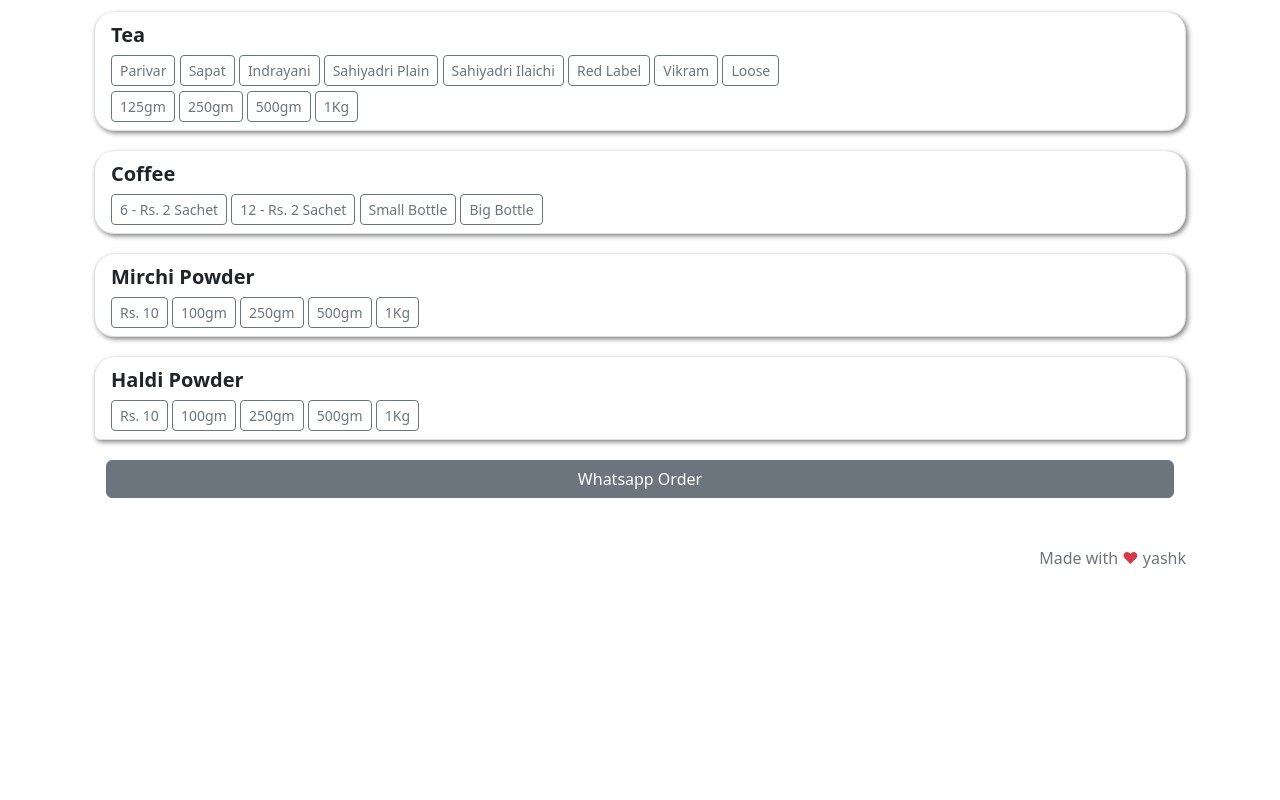
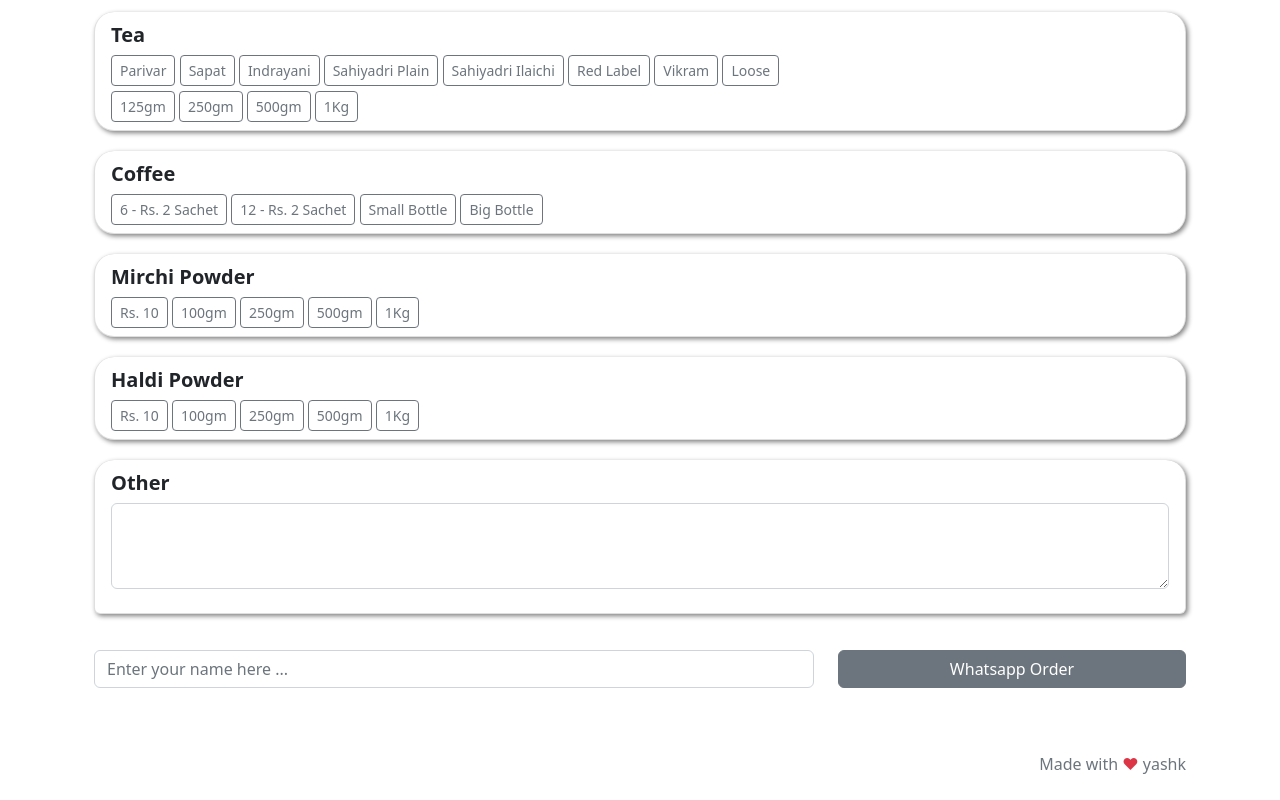
Before and after one commit to yashkumat/list, a plain HTML site: page index.html in a window 1280 px wide. Shown: the part 4208-5008 px from the top of the page. Before the commit the page ends 4802 px from the top, so only its background shows below. Drawn offline with nearby package versions, Linux system fonts and the light colour scheme.

Commit message:
Update index.html

```diff
--- a/index.html
+++ b/index.html
@@ -615,11 +615,23 @@
                   <span class="pill-custom" id="Haldi Powder"></span>
                 </div>
             </li>
+            <li class="list-group-item">
+              <div class="fw-bold title">Other</div>
+              <textarea name="other" id="other" class="form-control mb-3" rows="3" ></textarea>
+              <div class="text-end item_quantity">
+                <span class="pill-custom" id="other"></span>
+              </div>
+            </li>
           </ol>
         </div>
       </div>
-      <div class="row px-4">
-        <button class="btn btn-secondary" onclick="sendMessage()">Whatsapp Order</button>
+      <div class="row my-3">
+        <div class="col-md-8 mb-3">
+          <input type="text" name="name" id="name" placeholder="Enter your name here ..." class="form-control" required>
+        </div>
+        <div class="col-md-4 d-grid mb-3">
+          <button class="btn btn-secondary btn-block" onclick="sendMessage()">Whatsapp Order</button>
+        </div>
       </div>
       <div class="row mt-5">
         <a class="text-end footer-text" href="mailto:ykumat@gmail.com">Made with <span class="text-danger">&hearts;</span> yashk</a>
@@ -705,6 +717,11 @@
       function sendMessage(){
         var all = document.getElementsByClassName('list-group-item')
 
+        var other = document.getElementById('other').value
+        var name = document.getElementById('name').value
+
+        message += name + '%0D%0A%0D%0A'
+
         for (let index = 0; index < all.length; index++) {
           const element = all[index];
           var pill_custom = element.getElementsByClassName('pill-custom')
@@ -719,6 +736,9 @@
             }
           }
         }
+
+        message += other + '%0D%0A'
+
         window.open(`https://wa.me/+919527526222?text=${message}`, '_blank');
       }
     </script>
```
